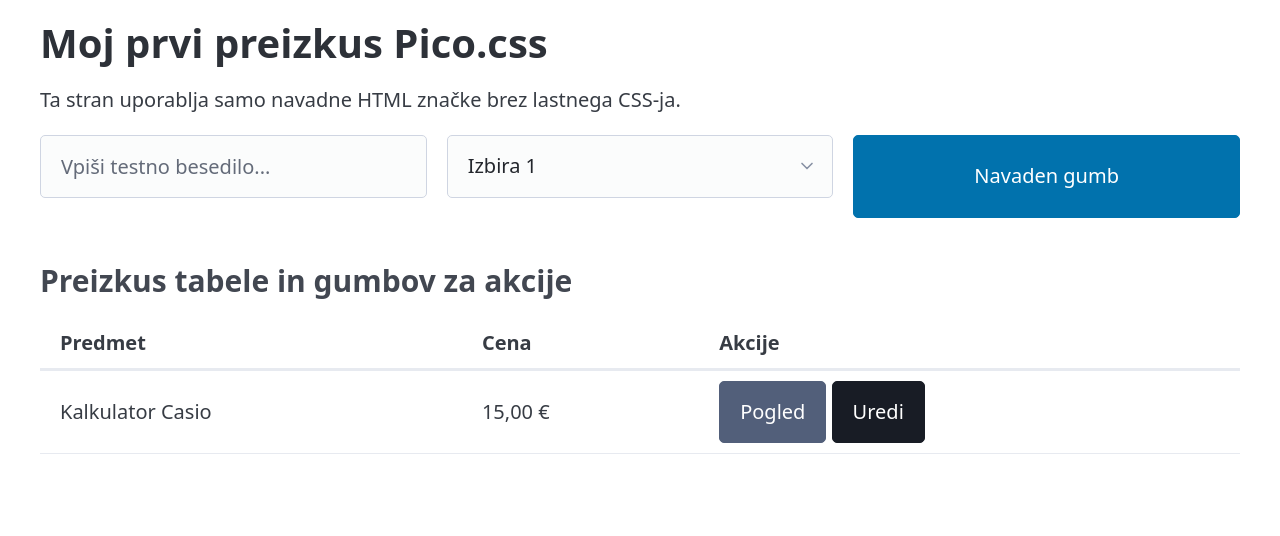
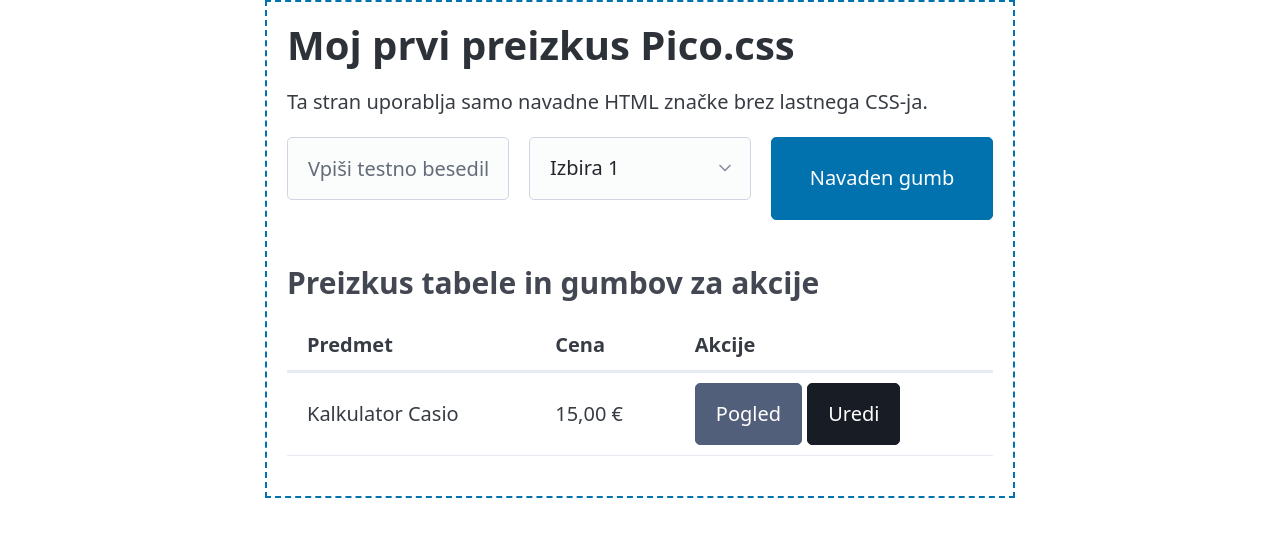
Before and after one commit to Kohane67/kohane_solski_oglasnik, a plain HTML site: page picocss-peskovnik.html in a window 1280 px wide. Drawn offline with nearby package versions, Linux system fonts and the light colour scheme.

Commit message:
dodajanje styla

```diff
--- a/picocss-peskovnik.html
+++ b/picocss-peskovnik.html
@@ -6,6 +6,10 @@
   <meta name="viewport" content="width=device-width, initial-scale=1.0">
   <title>Pico.css Peskovnik</title>
  <link rel="stylesheet" href="https://cdn.jsdelivr.net/npm/@picocss/pico@2/css/pico.min.css">
+ <style>
+        .container { max-width: 750px; border: 2px dashed #0172ad; padding: 20px; }
+  </style>
+
 </head>
 
 <body>
```
